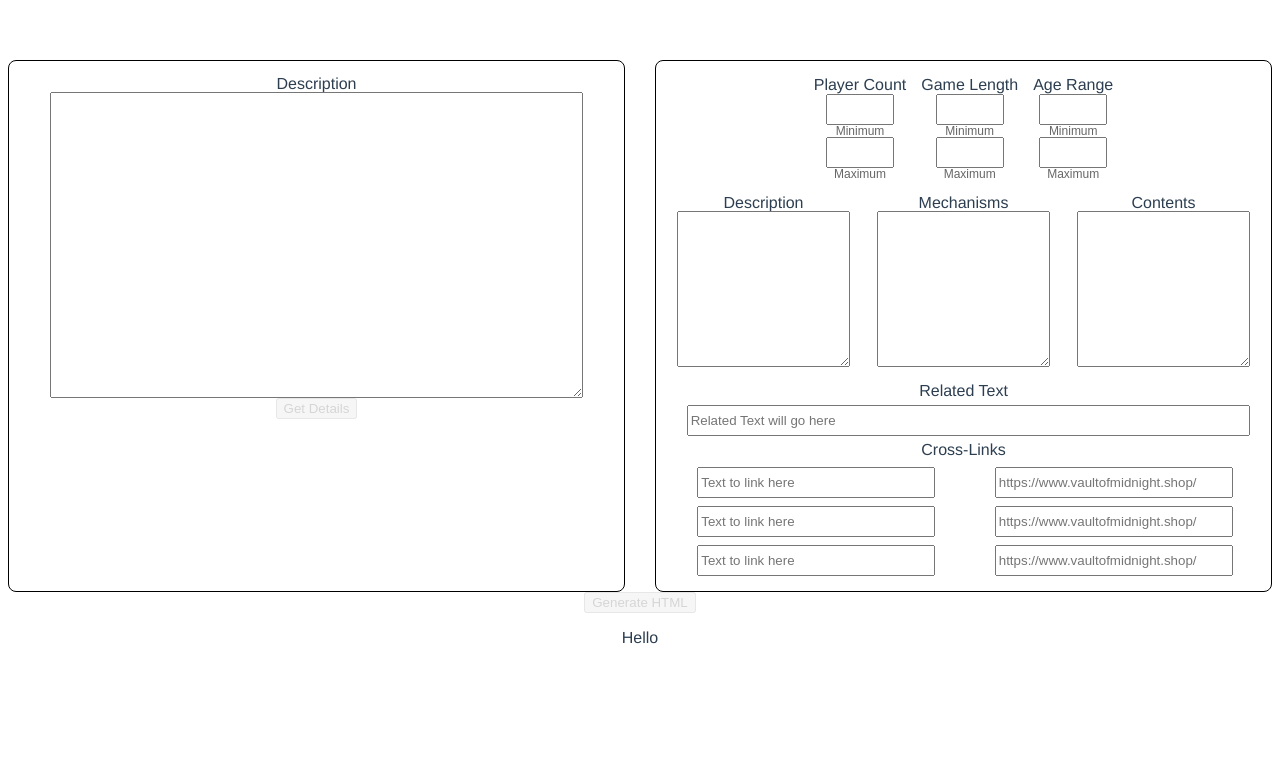
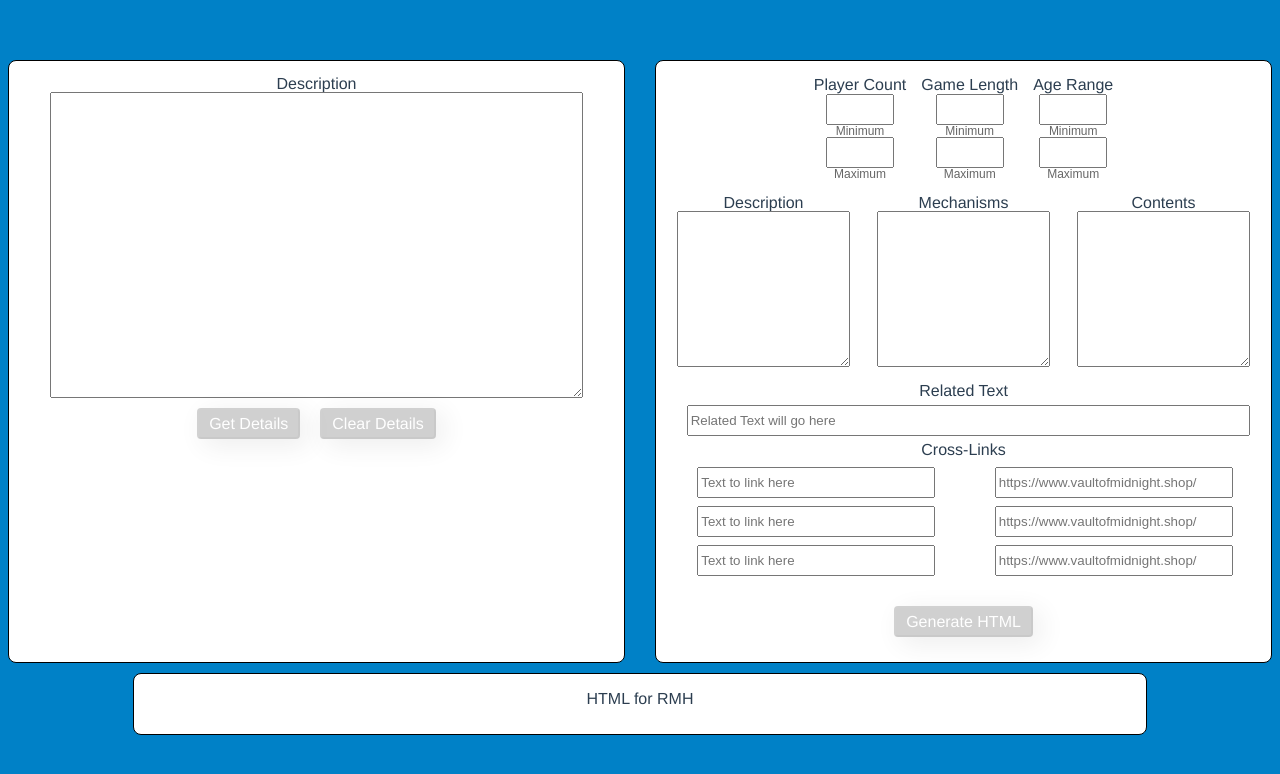
Before and after one commit to andberry89/vault-tool, a Vue app: page / in a window 1280 px wide. Shown: the top 774 px of the page. Built offline with nearby package versions, Linux system fonts and the light colour scheme.

Commit message:
CSS Styling, Converted HTML Output, Clear Details Button

```diff
--- a/src/App.vue
+++ b/src/App.vue
@@ -16,7 +16,7 @@
 
 <style>
   #app {
-    font-family: Avenir, Helvetica, Arial, sans-serif;
+    font-family: Futura, Avenir, Helvetica, Arial, sans-serif;
     -webkit-font-smoothing: antialiased;
     -moz-osx-font-smoothing: grayscale;
     text-align: center;
--- a/src/components/ConvertButton.vue
+++ b/src/components/ConvertButton.vue
@@ -38,8 +38,26 @@
 </script>
 
 <style scoped>
+  button {
+    font: 400 16px/1.2 "Futura", "Helvetica", sans-serif;
+    color: #fff;
+    background-color: #666;
+    border-radius: 4px;
+    padding: 4px 10px;
+    margin: 10px 10px;
+    box-shadow: 7px 6px 28px 1px rgba(0, 0, 0, 0.24);
+    transition: 0.1s all;
+  }
+  button:active {
+    background-color: #999;
+    box-shadow: 3px 2px 22px 1px rgba(0, 0, 0, 0.24);
+  }
   button:disabled {
     cursor: not-allowed;
-    opacity: 0.5;
+    opacity: 0.3;
+  }
+  .active {
+    background-color: #ccc;
+    transition: 0.1s all;
   }
 </style>
--- a/src/components/ConvertedOutput.vue
+++ b/src/components/ConvertedOutput.vue
@@ -1,15 +1,72 @@
 <template>
-    <div>
-        <p>Hello</p>
-    </div>
+  <div class="background">
+    <p>HTML for RMH</p>
+    <ConvertButton
+      v-if="!emptyHTML"
+      :disabled="false"
+      @click="copyToClipboard"
+      id="copy-btn"
+      :class="{ active: isCopied }"
+      >{{ isCopied ? "Copied!" : "Copy to Clipboard" }}</ConvertButton
+    >
+    <pre v-if="!emptyHTML"><code>{{ html }}</code></pre>
+  </div>
 </template>
 
 <script>
-    export default {
-        name: 'converted-output'
-    }
+  import ConvertButton from "./ConvertButton.vue";
+
+  export default {
+    name: "converted-output",
+    data() {
+      return {
+        htmlIsEmpty: true,
+        isCopied: false,
+      };
+    },
+    props: {
+      html: String,
+    },
+    components: {
+      ConvertButton,
+    },
+    methods: {
+      copyToClipboard() {
+        navigator.clipboard.writeText(this.html);
+        this.isCopied = true;
+        setTimeout(() => {
+          this.isCopied = false;
+        }, 2000);
+      },
+    },
+    computed: {
+      emptyHTML() {
+        const htmlIsEmpty = this.html === "" ? true : false;
+        return htmlIsEmpty;
+      },
+    },
+  };
 </script>
 
 <style lang="scss" scoped>
-
+  div {
+    width: 80%;
+    border: 1px solid #000;
+    border-radius: 8px;
+    margin: 0 auto;
+    padding: 0 0 10px;
+  }
+  pre code {
+    display: block;
+    text-align: left;
+    background-color: #ddd;
+    font-size: 14px;
+    white-space: pre-wrap;
+    overflow-x: auto;
+    width: 80%;
+    margin: 0 auto;
+    padding: 20px;
+    border: 1px solid #000;
+    border-radius: 8px;
+  }
 </style>
--- a/src/components/InfoConverter.vue
+++ b/src/components/InfoConverter.vue
@@ -1,23 +1,35 @@
 <template>
-    <main id="holder">
-        <InputForm />
-        <ConvertedOutput />
-    </main>
+  <main id="holder">
+    <InputForm class="input" @update="updateHTML($event)" />
+    <ConvertedOutput class="output" :html="html" />
+  </main>
 </template>
 
 <script>
-    import InputForm from './InputForm';
-    import ConvertedOutput from './ConvertedOutput';
+  import InputForm from "./InputForm";
+  import ConvertedOutput from "./ConvertedOutput";
 
-    export default {
-        name: 'info-converter',
-        components: {
-            InputForm,
-            ConvertedOutput
-        }
-    }
+  export default {
+    name: "info-converter",
+    data() {
+      return {
+        html: "",
+      };
+    },
+    components: {
+      InputForm,
+      ConvertedOutput,
+    },
+    methods: {
+      updateHTML(html) {
+        this.html = html;
+      },
+    },
+  };
 </script>
 
 <style lang="scss" scoped>
-
+  .output {
+    margin-top: 10px;
+  }
 </style>
--- a/src/components/InputForm.vue
+++ b/src/components/InputForm.vue
@@ -1,7 +1,7 @@
 <template>
   <div>
     <div id="container">
-      <div class="input-form-container half-container">
+      <div class="input-form-container half-container background">
         <DetailTextarea
           id="userInputBox"
           label="Description"
@@ -24,8 +24,14 @@
         >
           Get Details
         </ConvertButton>
+        <ConvertButton
+          @click="clearDescription()"
+          :disabled="descriptionIsEmpty"
+        >
+          Clear Details</ConvertButton
+        >
       </div>
-      <div class="details-container half-container">
+      <div class="details-container half-container background">
         <div id="top-row" class="input-row">
           <div class="detail-container">
             <div>
@@ -112,12 +118,6 @@
             @update="updateValue(details, 'contents', $event)"
           />
         </div>
-
-        <!-- TODO: Finish up Cross-Linking
-      ** Add Related Text Component to be edited
-      ** Create Output component
-      ** Style with CSS
-      -->
         <div id="bottom-row">
           <div>
             <span>Related Text</span>
@@ -142,12 +142,15 @@
             v-model:url="crossLinks.third.url"
           />
         </div>
+        <ConvertButton
+          class="html-btn"
+          @click="generateHTML"
+          :disabled="detailsAreEmpty"
+        >
+          Generate HTML</ConvertButton
+        >
       </div>
     </div>
-
-    <ConvertButton @click="generateHTML" :disabled="detailsAreEmpty">
-      Generate HTML</ConvertButton
-    >
   </div>
 </template>
 
@@ -232,6 +235,9 @@
     },
     methods: {
       updateValue: updateValue,
+      clearDescription() {
+        this.details.initialDescription = "";
+      },
       sortDescription(text) {
         const sortedText = sortText(text.trim().split("\n"));
         this.details.description = sortedText.text.join("\n");
@@ -262,7 +268,7 @@
         );
 
         const finalHTML = formatHTML(this.html);
-        return finalHTML;
+        this.$emit("update", finalHTML);
       },
       updateLink(link, idx, value) {
         this.crossLinks[link][idx] = value;
@@ -310,4 +316,7 @@
     gap: 15px;
     margin-bottom: 15px;
   }
+  .html-btn {
+    margin-top: 30px;
+  }
 </style>
--- a/src/styles/main.css
+++ b/src/styles/main.css
@@ -1,6 +1,13 @@
+body {
+  background-color: #0081c7;
+}
+
 .detail-container {
   display: flex;
   flex-direction: column;
   flex-wrap: nowrap;
   align-items: center;
 }
+.background {
+  background-color: #fff;
+}
--- a/src/utils/add-crosslinks.js
+++ b/src/utils/add-crosslinks.js
@@ -16,8 +16,8 @@ const addCrossLinksToDescription = (text, links) => {
 
   if (hasLinks) {
     for (let j = 0; j < linksArr.length; j++) {
-      if (linksArr[j][0] !== null && linksArr[j][0] !== "") {
-        const title = linksArr[j][0];
+      const title = linksArr[j][0];
+      if (title !== null && title !== "") {
         for (let i = 0; i < len; i++) {
           if (text[i].includes(title)) {
             const newTitle =
@@ -37,8 +37,37 @@ const addCrossLinksToDescription = (text, links) => {
 };
 
 const addCrossLinkstoRelatedText = (text, links) => {
-  return [text, links];
-  // TODO: ADD CROSS LINKS TO RELATED TEXT
+  let linksArr = [
+    [links.first.title, links.first.url],
+    [links.second.title, links.second.url],
+    [links.third.title, links.third.url],
+  ];
+
+  let hasLinks = false;
+
+  linksArr.forEach((e) => {
+    if (e.some((e) => e !== "")) {
+      hasLinks = true;
+    }
+  });
+
+  if (hasLinks) {
+    for (let j = 0; j < linksArr.length; j++) {
+      const title = linksArr[j][0];
+      if (title !== null && title !== "") {
+        if (text.includes(title)) {
+          const newTitle =
+            '<a href="' +
+            linksArr[j][1] +
+            '" target="_blank">' +
+            title +
+            "</a>";
+          text = text.replace(title, newTitle);
+        }
+      }
+    }
+  }
+  return text;
 };
 
 export { addCrossLinksToDescription, addCrossLinkstoRelatedText };
--- a/src/utils/format-functions.js
+++ b/src/utils/format-functions.js
@@ -25,7 +25,7 @@ const formatDescription = (text, links) => {
         }
       }
     } else {
-      text[i] = "<p>" + text[i] + "</p>";
+      text[i] = "<p>" + text[i].trim() + "</p>";
     }
   }
 
@@ -104,10 +104,7 @@ const formatList = (title, list) => {
   const len = newList.length;
   let isEmbeddedUL = false;
   let html = "<p>" + title + "</p>\n";
-  html +=
-    len < 20
-      ? '<ul class="details-list">\n'
-      : '<ul class="details-list" style="columns: 2;">\n';
+  html += len < 20 ? "<ul>\n" : '<ul style="columns: 2;">\n';
 
   for (let i = 0; i < len; i++) {
     const firstChar = newList[i].search(/[\w|\d|\s]/g);
@@ -142,7 +139,7 @@ const formatRelatedText = (text, links) => {
   if (text === "" || !text) {
     return null;
   } else {
-    return '<p class="related-text">' + text + "</p>\n";
+    return "<p>" + text + "</p>\n";
   }
 };
 
@@ -167,7 +164,6 @@ const formatHTML = (obj) => {
   for (let i = 0; i < len; i++) {
     if (order[i] !== null) {
       html += order[i];
-      console.log(order[i]);
     }
   }
 
```
Also changed, not shown: src/components/HelloWorld.vue (deleted, +0 -58 lines).
